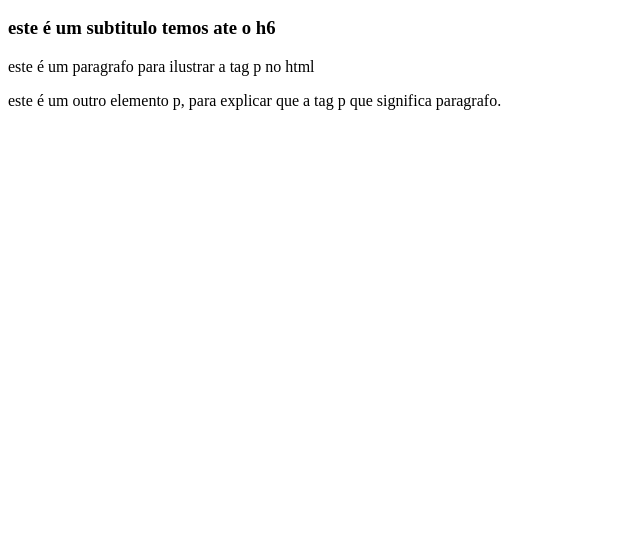
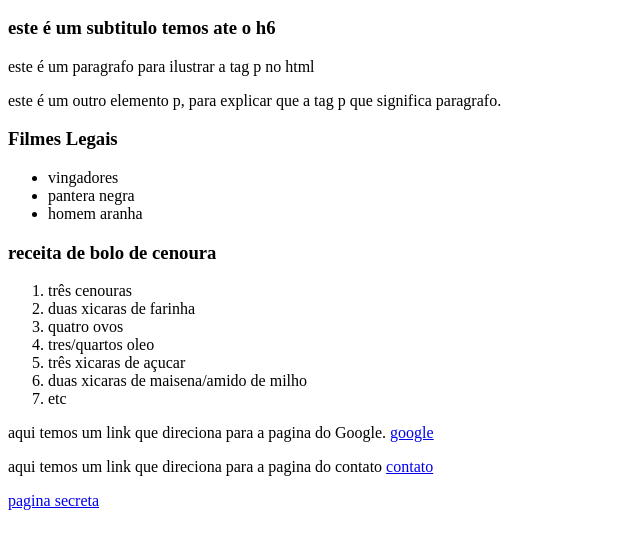
Before and after one commit to francineh/html-playground, a plain HTML site: page index.html in a window 1280 px wide. Shown: the part 110-658 px from the top of the page, without its empty margins (0-640 px from the left). Drawn offline with Linux system fonts and the light colour scheme.

Commit message:
aprendendo sobre as tag <ul> <ol> <a>

```diff
--- a/index.html
+++ b/index.html
@@ -12,5 +12,36 @@
     <h3>este é um subtitulo temos ate o h6</h3>
     <p> este é um paragrafo para ilustrar a tag p no html</p>
     <p>este é um outro elemento p, para explicar que  a tag p que significa paragrafo.</p>
+<!--Lista onde a Ordem não é importante -->
+    <h3>Filmes Legais </h3>
+    <ul>
+        <li>vingadores </li>
+        <li>pantera negra </li>
+        <li>homem aranha</li>
+    </ul>
+    <!--Lista onde a Ordem é importante -->
+<h3>receita de bolo de cenoura</h3>
+<ol>
+    <li>três cenouras </li>
+    <li>duas xicaras de farinha </li>
+    <li>quatro ovos </li>
+    <li>tres/quartos oleo </li>
+    <li>três xicaras de açucar </li>
+    <li>duas xicaras de maisena/amido de milho </li>
+    <li>etc </li>
+    </ol>
+<!--tag para fazer um link -->
+<p> aqui temos um link que direciona para a pagina do Google.
+<a href="http://www.google.com" target="_blank">google</a>
+</p>
+
+<!--tag para fazer um link de contato -->
+<p> aqui temos um link que direciona para a pagina do contato
+<a href="/contato.html">contato</a>
+</p>
+<p>
+    <a href="/outras-paginas/page_secreta.html">pagina secreta</a>
+</p>
+
 </body>
 </html>
```
Also changed, not shown: contato.html (added, +13 -0 lines), outras-paginas/page_secreta.html (added, +15 -0 lines), htmlObservaçoes.txt.
